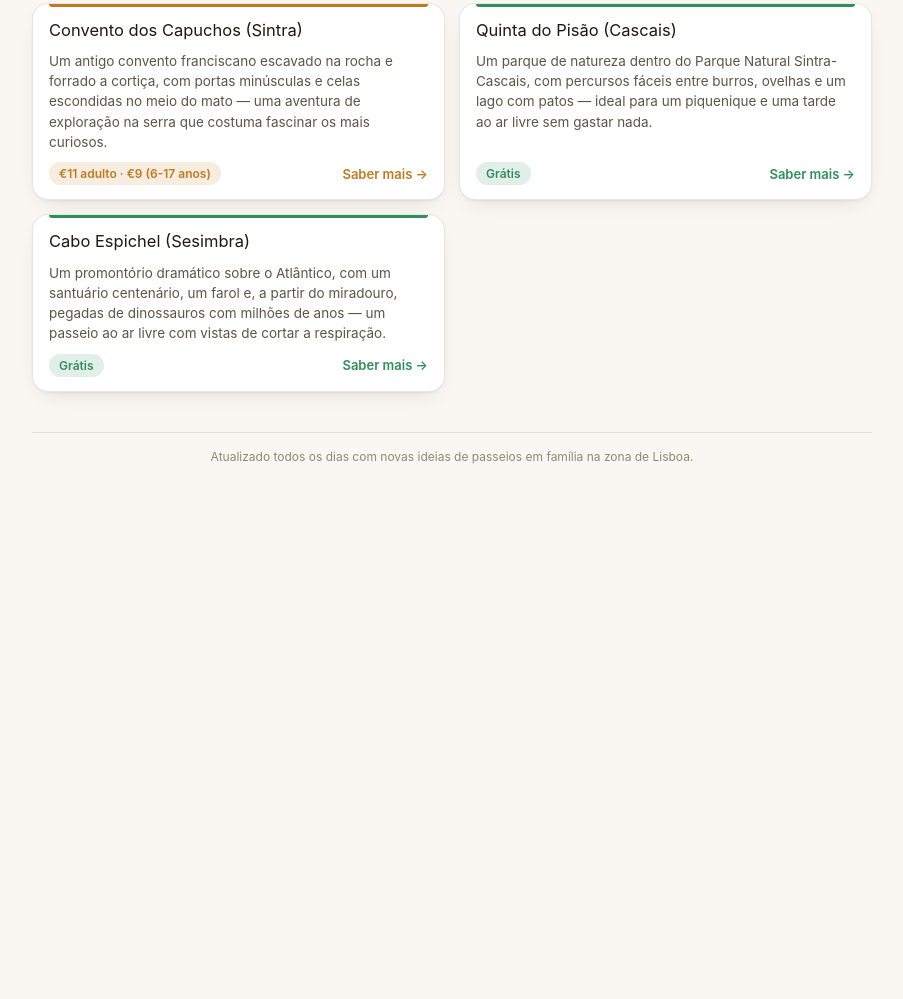
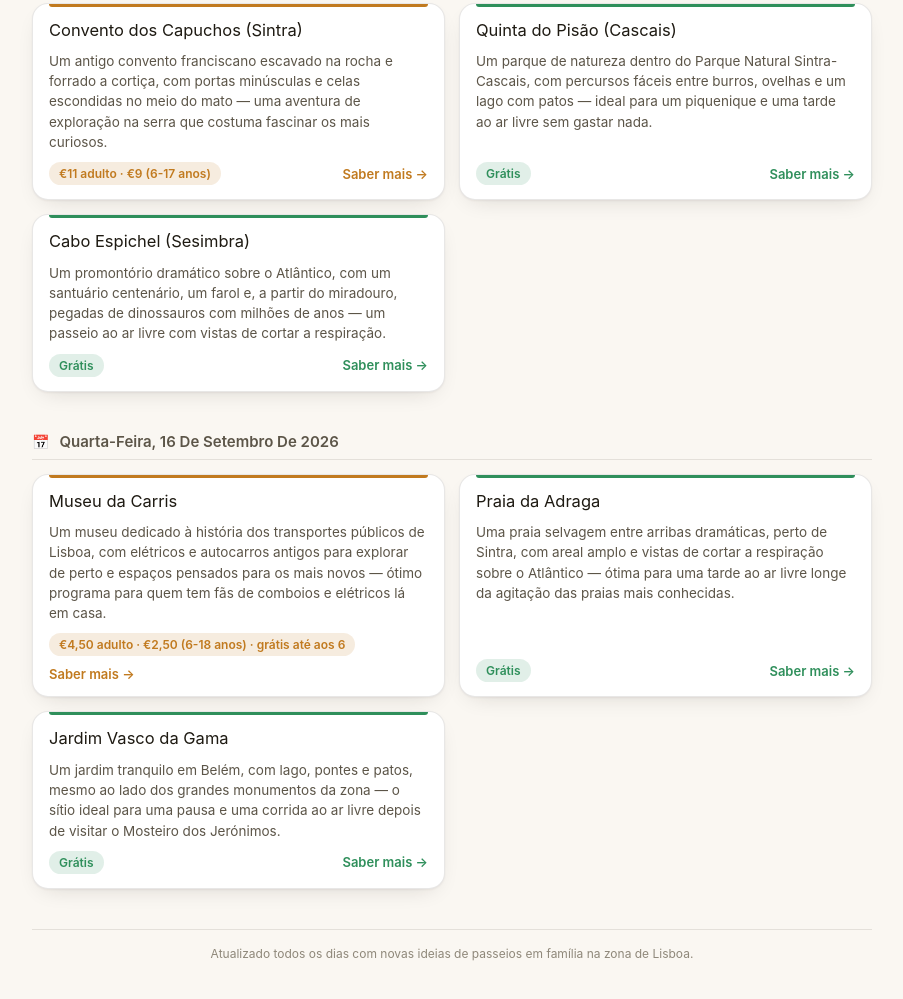
Before and after one commit to Xtvback/Favoritos, a website: page passeios.html in a window 1280 px wide. Shown: the part 8798-9797 px from the top of the page, without its empty margins (188-1091 px from the left). Before the commit the page ends 9326 px from the top, so only its background shows below. Drawn offline with Linux system fonts and the light colour scheme.

Commit message:
Novas ideias de passeios — 2026-09-16

```diff
--- a/passeios.html
+++ b/passeios.html
@@ -827,6 +827,40 @@
       </div>
     </section>
 
+    <section class="dia" id="dia-2026-09-16">
+      <h2 class="dia-data">Quarta-feira, 16 de setembro de 2026</h2>
+      <div class="cards">
+
+        <article class="card paid">
+          <div class="card-title">Museu da Carris</div>
+          <p class="card-desc">Um museu dedicado à história dos transportes públicos de Lisboa, com elétricos e autocarros antigos para explorar de perto e espaços pensados para os mais novos — ótimo programa para quem tem fãs de comboios e elétricos lá em casa.</p>
+          <div class="card-foot">
+            <span class="price">€4,50 adulto · €2,50 (6-18 anos) · grátis até aos 6</span>
+            <a class="card-link" href="https://museu.carris.pt/" target="_blank" rel="noopener">Saber mais →</a>
+          </div>
+        </article>
+
+        <article class="card free">
+          <div class="card-title">Praia da Adraga</div>
+          <p class="card-desc">Uma praia selvagem entre arribas dramáticas, perto de Sintra, com areal amplo e vistas de cortar a respiração sobre o Atlântico — ótima para uma tarde ao ar livre longe da agitação das praias mais conhecidas.</p>
+          <div class="card-foot">
+            <span class="price">Grátis</span>
+            <a class="card-link" href="https://cm-sintra.pt/praia-da-adraga" target="_blank" rel="noopener">Saber mais →</a>
+          </div>
+        </article>
+
+        <article class="card free">
+          <div class="card-title">Jardim Vasco da Gama</div>
+          <p class="card-desc">Um jardim tranquilo em Belém, com lago, pontes e patos, mesmo ao lado dos grandes monumentos da zona — o sítio ideal para uma pausa e uma corrida ao ar livre depois de visitar o Mosteiro dos Jerónimos.</p>
+          <div class="card-foot">
+            <span class="price">Grátis</span>
+            <a class="card-link" href="https://informacoeseservicos.lisboa.pt/contactos/diretorio-da-cidade/jardim-vasco-da-gama" target="_blank" rel="noopener">Saber mais →</a>
+          </div>
+        </article>
+
+      </div>
+    </section>
+
   </main>
 
   <footer>Atualizado todos os dias com novas ideias de passeios em família na zona de Lisboa.</footer>
```
